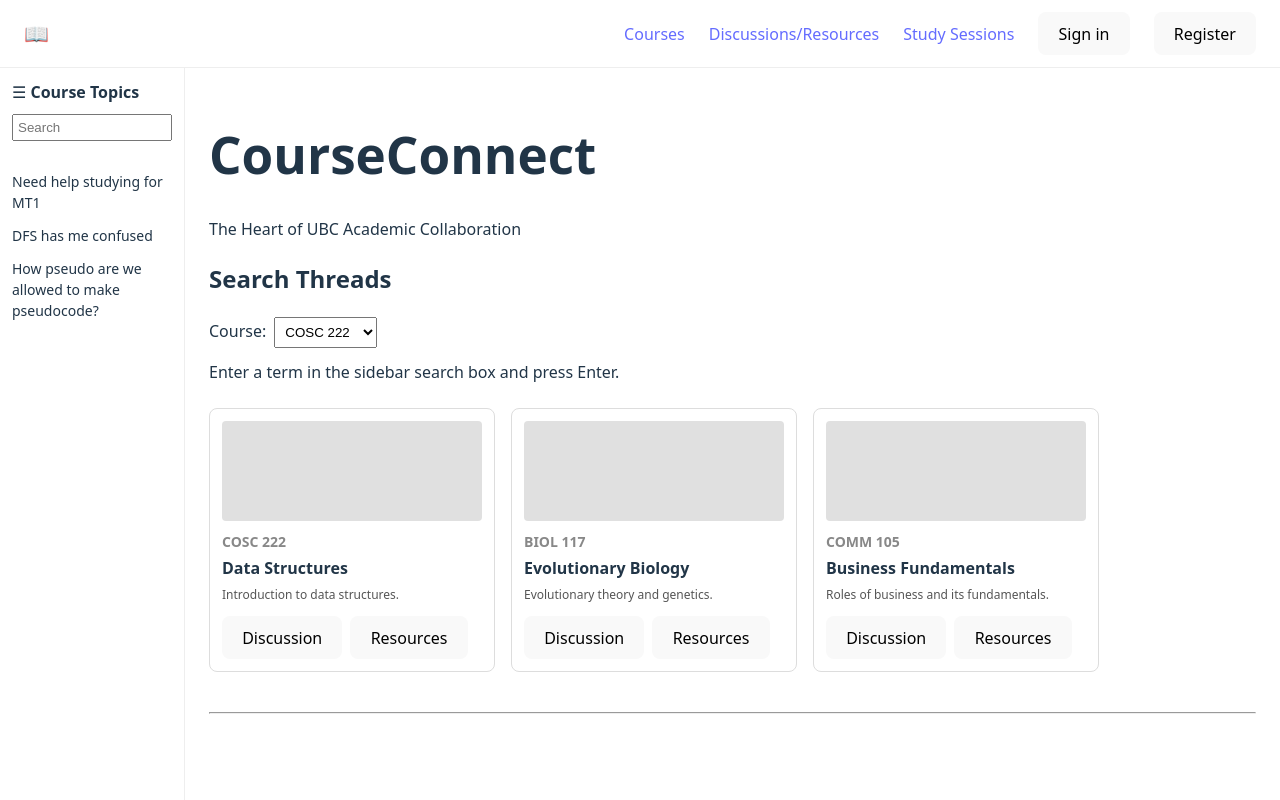
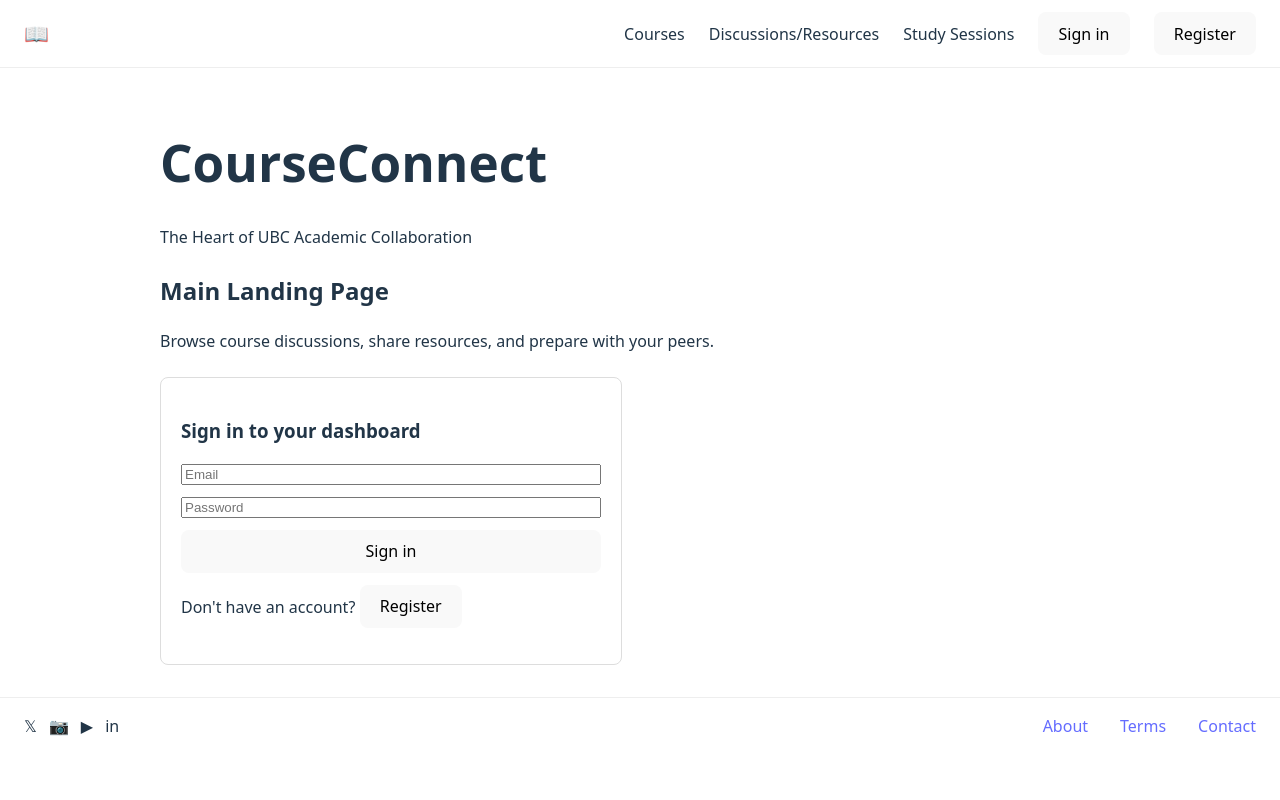
Before and after one commit to Samarth-G/course-connect, a React (Vite) app in the folder frontend/: page / in a window 1280 px wide. Shown: the top 800 px of the page. Built offline with nearby package versions, Linux system fonts and the light colour scheme.

Commit message:
Add landing auth UI, session restore, and dashboard state

```diff
--- a/frontend/src/App.jsx
+++ b/frontend/src/App.jsx
@@ -1,9 +1,11 @@
-import { useState } from 'react'
+import { useEffect, useState } from 'react'
 import Header from './components/Header'
 import Footer from './components/Footer'
 import CourseCard from './components/CourseCard'
 import Sidebar from './components/Sidebar'
 import ThreadForm from './components/ThreadForm'
+
+const TOKEN_STORAGE_KEY = 'courseconnect_auth_token'
 
 const sampleCourses = [
   { code: 'COSC 222', title: 'Data Structures', description: 'Introduction to data structures.' },
@@ -14,12 +16,105 @@ const sampleCourses = [
 const sidebarItems = ['Need help studying for MT1', 'DFS has me confused', 'How pseudo are we allowed to make pseudocode?']
 
 function App() {
+  const [authMode, setAuthMode] = useState('login')
+  const [authForm, setAuthForm] = useState({ name: '', email: '', password: '' })
+  const [authError, setAuthError] = useState('')
+  const [authLoading, setAuthLoading] = useState(false)
+  const [token, setToken] = useState(() => localStorage.getItem(TOKEN_STORAGE_KEY) || '')
+  const [user, setUser] = useState(null)
+  const [sessionLoading, setSessionLoading] = useState(Boolean(token))
+
   const [searchCourse, setSearchCourse] = useState('COSC-222')
   const [searchTerm, setSearchTerm] = useState('')
   const [searchResults, setSearchResults] = useState([])
   const [searchLoading, setSearchLoading] = useState(false)
   const [searchError, setSearchError] = useState('')
   const [hasSearched, setHasSearched] = useState(false)
+  const [searchMeta, setSearchMeta] = useState({ total: 0, page: 1, limit: 20 })
+
+  useEffect(() => {
+    async function restoreSession() {
+      if (!token) {
+        setSessionLoading(false)
+        return
+      }
+
+      try {
+        const response = await fetch('/api/auth/me', {
+          headers: { Authorization: `Bearer ${token}` },
+        })
+        const data = await response.json()
+
+        if (!response.ok) {
+          localStorage.removeItem(TOKEN_STORAGE_KEY)
+          setToken('')
+          setUser(null)
+          return
+        }
+
+        setUser(data.user || null)
+      } catch {
+        localStorage.removeItem(TOKEN_STORAGE_KEY)
+        setToken('')
+        setUser(null)
+      } finally {
+        setSessionLoading(false)
+      }
+    }
+
+    restoreSession()
+  }, [token])
+
+  const handleAuthInputChange = (event) => {
+    const { name, value } = event.target
+    setAuthForm((prev) => ({ ...prev, [name]: value }))
+  }
+
+  const handleAuthSubmit = async (event) => {
+    event.preventDefault()
+    setAuthError('')
+    setAuthLoading(true)
+
+    const payload = {
+      email: authForm.email.trim(),
+      password: authForm.password,
+    }
+
+    if (authMode === 'register') {
+      payload.name = authForm.name.trim()
+    }
+
+    try {
+      const response = await fetch(`/api/auth/${authMode === 'login' ? 'login' : 'register'}`, {
+        method: 'POST',
+        headers: { 'Content-Type': 'application/json' },
+        body: JSON.stringify(payload),
+      })
+      const data = await response.json()
+
+      if (!response.ok) {
+        setAuthError(data.error || 'Authentication failed')
+        return
+      }
+
+      if (data.token) {
+        localStorage.setItem(TOKEN_STORAGE_KEY, data.token)
+      }
+      setToken(data.token || '')
+      setUser(data.user || null)
+      setAuthForm({ name: '', email: '', password: '' })
+    } catch (error) {
+      setAuthError(error.message || 'Unexpected network error')
+    } finally {
+      setAuthLoading(false)
+    }
+  }
+
+  const handleLogout = () => {
+    localStorage.removeItem(TOKEN_STORAGE_KEY)
+    setToken('')
+    setUser(null)
+  }
 
   const handleSearchSubmit = async (event) => {
     event.preventDefault()
@@ -29,6 +124,7 @@ function App() {
     setSearchError('')
     setSearchLoading(true)
     setSearchResults([])
+    setSearchMeta({ total: 0, page: 1, limit: 20 })
 
     try {
       const response = await fetch(
@@ -40,29 +136,119 @@ function App() {
         setSearchError(data.error || 'Search failed')
       } else {
         setSearchResults(Array.isArray(data.results) ? data.results : [])
+        setSearchMeta({
+          total: Number.isFinite(data.total) ? data.total : 0,
+          page: Number.isFinite(data.page) ? data.page : 1,
+          limit: Number.isFinite(data.limit) ? data.limit : 20,
+        })
       }
     } catch (error) {
-      setSearchError(error.message)
+      setSearchError(error.message || 'Unexpected network error')
     } finally {
       setSearchLoading(false)
       setSearchTerm('')
     }
   }
 
+  if (sessionLoading) {
     return (
       <>
-      <Header />
+        <Header user={null} onShowAuth={setAuthMode} />
+        <main style={{ padding: '24px' }}>
+          <h1>CourseConnect</h1>
+          <p>Loading session...</p>
+        </main>
+        <Footer />
+      </>
+    )
+  }
+
+  if (!user) {
+    return (
+      <>
+        <Header user={null} onShowAuth={setAuthMode} />
+        <main style={{ maxWidth: '960px', margin: '0 auto', padding: '32px 24px' }}>
+          <h1>CourseConnect</h1>
+          <p>The Heart of UBC Academic Collaboration</p>
+          <section style={{ marginTop: '24px', marginBottom: '24px' }}>
+            <h2>Main Landing Page</h2>
+            <p>Browse course discussions, share resources, and prepare with your peers.</p>
+          </section>
+
+          <section style={{ maxWidth: '420px', border: '1px solid #ddd', borderRadius: '8px', padding: '20px' }}>
+            <h3>{authMode === 'login' ? 'Sign in to your dashboard' : 'Create an account'}</h3>
+            <form onSubmit={handleAuthSubmit} style={{ display: 'flex', flexDirection: 'column', gap: '12px' }}>
+              {authMode === 'register' && (
+                <input
+                  type="text"
+                  name="name"
+                  placeholder="Name"
+                  value={authForm.name}
+                  onChange={handleAuthInputChange}
+                  required
+                />
+              )}
+              <input
+                type="email"
+                name="email"
+                placeholder="Email"
+                value={authForm.email}
+                onChange={handleAuthInputChange}
+                required
+              />
+              <input
+                type="password"
+                name="password"
+                placeholder="Password"
+                value={authForm.password}
+                onChange={handleAuthInputChange}
+                required
+              />
+              <button type="submit" disabled={authLoading}>
+                {authLoading
+                  ? 'Please wait...'
+                  : authMode === 'login'
+                    ? 'Sign in'
+                    : 'Register'}
+              </button>
+            </form>
+
+            {authError && (
+              <p style={{ color: '#b00020', marginTop: '10px' }}>
+                {authError}
+              </p>
+            )}
+
+            <p style={{ marginTop: '12px' }}>
+              {authMode === 'login' ? "Don't have an account?" : 'Already have an account?'}{' '}
+              <button
+                type="button"
+                onClick={() => setAuthMode(authMode === 'login' ? 'register' : 'login')}
+              >
+                {authMode === 'login' ? 'Register' : 'Sign in'}
+              </button>
+            </p>
+          </section>
+        </main>
+        <Footer />
+      </>
+    )
+  }
+
+  return (
+    <>
+      <Header user={user} onLogout={handleLogout} />
       <div style={{ display: 'flex' }}>
         <Sidebar
-          title="Course Topics"
+          title="Dashboard Topics"
           items={sidebarItems}
           searchTerm={searchTerm}
           onSearchTermChange={setSearchTerm}
           onSearchSubmit={handleSearchSubmit}
         />
         <main style={{ padding: '24px', flex: 1 }}>
-          <h1>CourseConnect</h1>
-          <p>The Heart of UBC Academic Collaboration</p>
+          <h1>Dashboard</h1>
+          <p>Welcome back, {user.name}. Search discussions and post a new thread.</p>
           <section style={{ marginTop: '20px', marginBottom: '20px' }}>
             <h2>Search Threads</h2>
             <label htmlFor="search-course">Course:</label>
@@ -88,15 +274,20 @@ function App() {
             )}
 
             {!searchLoading && searchResults.length > 0 && (
+              <>
+                <p style={{ marginTop: '8px' }}>
+                  Showing {searchResults.length} of {searchMeta.total} results.
+                </p>
                 <ul style={{ paddingLeft: '20px' }}>
                   {searchResults.map((result) => (
                     <li key={result.id} style={{ marginBottom: '10px' }}>
                       <strong>{result.title}</strong>
                       <div>{result.body}</div>
-                    <small>{result.courseId} | {result.author}</small>
+                      <small>{result.courseId} | {result.authorId || 'unknown-user'}</small>
                     </li>
                   ))}
                 </ul>
+              </>
             )}
           </section>
           <div style={{ display: 'flex', gap: '16px', flexWrap: 'wrap', marginTop: '24px' }}>
@@ -105,7 +296,7 @@ function App() {
             ))}
           </div>
           <hr style={{ margin: '40px 0' }} />
-          <ThreadForm />
+          <ThreadForm token={token} />
         </main>
       </div>
       <Footer />
--- a/frontend/src/components/Header.jsx
+++ b/frontend/src/components/Header.jsx
@@ -1,13 +1,23 @@
-function Header() {
+function Header({ user, onShowAuth, onLogout }) {
   return (
     <header style={{ display: 'flex', justifyContent: 'space-between', alignItems: 'center', padding: '12px 24px', borderBottom: '1px solid #eee' }}>
       <span style={{ fontSize: '20px' }}>📖</span>
       <nav style={{ display: 'flex', gap: '24px', alignItems: 'center' }}>
-        <a href="/courses">Courses</a>
-        <a href="/discussions">Discussions/Resources</a>
-        <a href="/sessions">Study Sessions</a>
-        <button>Sign in</button>
-        <button>Register</button>
+        <span>Courses</span>
+        <span>Discussions/Resources</span>
+        <span>Study Sessions</span>
+        {!user && (
+          <>
+            <button type="button" onClick={() => onShowAuth?.('login')}>Sign in</button>
+            <button type="button" onClick={() => onShowAuth?.('register')}>Register</button>
+          </>
+        )}
+        {user && (
+          <>
+            <span>{user.name}</span>
+            <button type="button" onClick={onLogout}>Logout</button>
+          </>
+        )}
       </nav>
     </header>
   )
--- a/frontend/src/components/ThreadForm.jsx
+++ b/frontend/src/components/ThreadForm.jsx
@@ -1,6 +1,6 @@
 import { useState } from 'react'
 
-export default function ThreadForm() {
+export default function ThreadForm({ token }) {
   const [formData, setFormData] = useState({
     course: '',
     threadname: '',
@@ -25,7 +25,9 @@ export default function ThreadForm() {
     setResponse(null)
 
     try {
-      const { course, threadname, body } = formData
+      const course = formData.course.trim()
+      const threadname = formData.threadname.trim()
+      const body = formData.body.trim()
 
       if (!course || !threadname || !body) {
         setError('All fields are required')
@@ -33,13 +35,15 @@ export default function ThreadForm() {
         return
       }
 
-      const res = await fetch(`/api/courses/${course}/threads`, {
+      const res = await fetch(`/api/courses/${encodeURIComponent(course)}/threads`, {
         method: 'POST',
-        headers: {'Content-Type': 'application/json'},
+        headers: {
+          'Content-Type': 'application/json',
+          Authorization: `Bearer ${token}`,
+        },
         body: JSON.stringify({
           title: threadname,
           body: body,
-          authorId: 'placeholder-user-id',
           tags: []
         })
       })
@@ -56,7 +60,7 @@ export default function ThreadForm() {
         })
       }
     } catch (err) {
-      setError(err.message)
+      setError(err.message || 'Unexpected network error')
     } finally {
       setLoading(false)
     }
```
Lines whose indentation alone changed are shown as unchanged.
